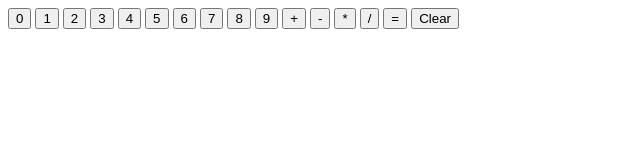
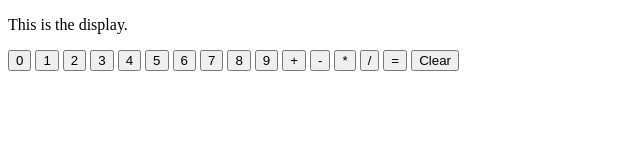
Before and after one commit to sshahmuneer/calculator, a plain HTML site: page index.html in a window 1280 px wide. Shown: the whole page, without its empty margins (0-640 px from the left). Drawn offline with Linux system fonts and the light colour scheme.

Commit message:
Create display for calculator

```diff
--- a/index.html
+++ b/index.html
@@ -7,6 +7,7 @@
         <script src="./script.js" defer></script>
     </head>
     <body>
+        <p id="display">This is the display.</p>
         <button type="button">0</button>
         <button type="button">1</button>
         <button type="button">2</button>
```
